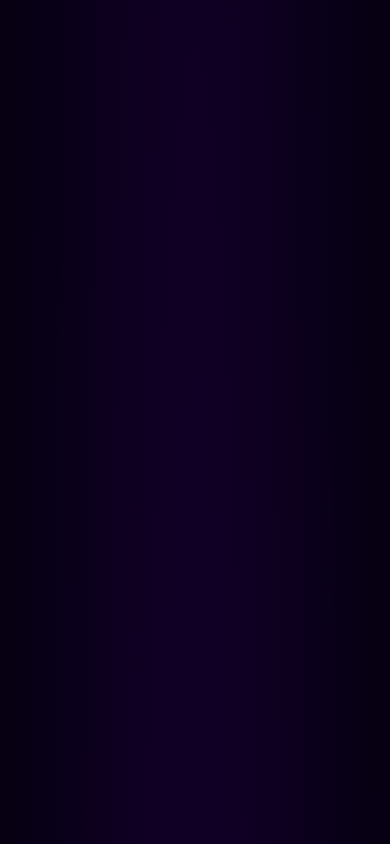
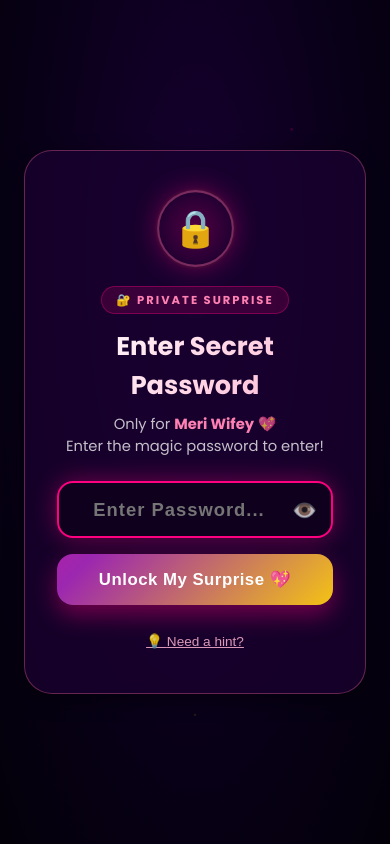
Before and after one commit to mehboobwaqar/birthday, a Next.js app: page / in a window 390 px wide. Shown: the top 844 px of the page. Built offline with nearby package versions, Linux system fonts and the light colour scheme.

Commit message:
🎯 Fix mobile password screen positioning: center directly on viewport, lock body scroll

```diff
--- a/src/app/globals.css
+++ b/src/app/globals.css
@@ -1582,9 +1582,11 @@ body {
     scroll-behavior: smooth;
   }
 
-  /* GPU Layer Promotion */
-  main {
-    transform: translateZ(0);
+  body.locked-body {
+    overflow: hidden !important;
+    height: 100vh !important;
+    max-height: 100vh !important;
+    touch-action: none !important;
   }
 
   /* Modern Off-Screen Caching (content-visibility saves massive GPU/CPU on scroll) */
--- a/src/app/page.tsx
+++ b/src/app/page.tsx
@@ -710,7 +710,7 @@ function PasswordGate({ onUnlock }: { onUnlock: () => void }) {
       return;
     }
 
-    if (trimmed === SECRET_PASSWORD) {
+    if (trimmed.toLowerCase() === SECRET_PASSWORD.toLowerCase()) {
       // SUCCESS!
       setIsSuccess(true);
       setErrorIndex(null);
@@ -917,6 +917,19 @@ export default function BirthdayPage() {
     } catch { }
   }, []);
 
+  // Lock body scroll and keep viewport at top when password gate is active
+  useEffect(() => {
+    if (!isUnlocked) {
+      document.body.classList.add("locked-body");
+      window.scrollTo(0, 0);
+    } else {
+      document.body.classList.remove("locked-body");
+    }
+    return () => {
+      document.body.classList.remove("locked-body");
+    };
+  }, [isUnlocked]);
+
   const fireConfetti = useCallback(async () => {
     if (confettiFired.current) return;
     confettiFired.current = true;
@@ -956,13 +969,14 @@ export default function BirthdayPage() {
   const age = getAge();
 
   return (
-    <main>
+    <>
       <StarField />
       {!isUnlocked && <PasswordGate onUnlock={() => setIsUnlocked(true)} />}
       <EnvelopeIntro onOpen={handleEnvelopeOpen} />
 
-      {/* ─── Hero Section ─── */}
-      <section className="hero-section">
+      <main>
+        {/* ─── Hero Section ─── */}
+        <section className="hero-section">
         <FloatingHearts />
         <div className="hero-content">
           <div className="birthday-badge">🎂 Happy Birthday 🎂</div>
@@ -1042,5 +1056,6 @@ export default function BirthdayPage() {
         <span className="footer-infinity">∞</span>
       </footer>
     </main>
+  </>
   );
 }
```
